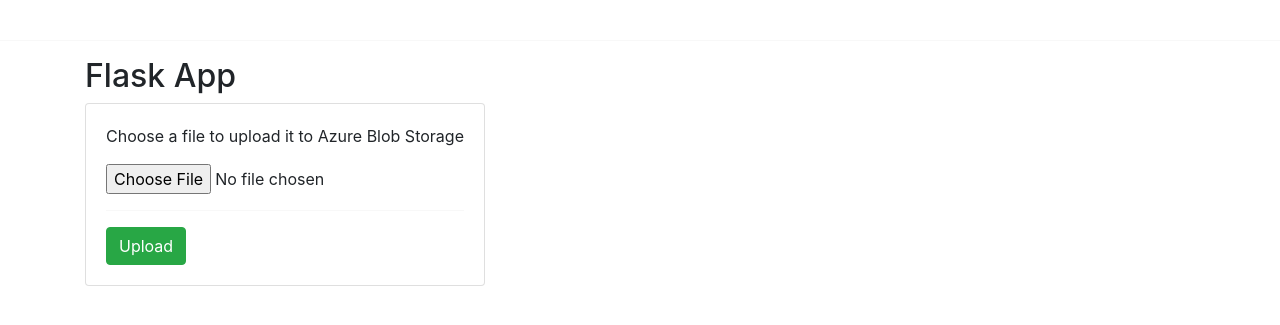
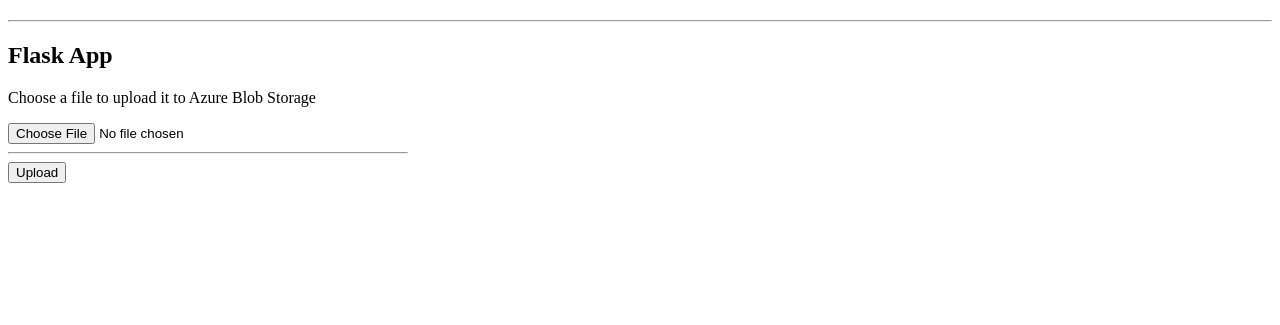
Before and after one commit to venom21adi/flaskdemoapp, a Flask app: template templates/index.html in a window 1280 px wide. Shown: the top 325 px of the page. Run offline with Flask 3, Linux system fonts and the light colour scheme; the template is opened without the code that fills it, so the values that code supplies are empty; parts of the project's set-up code (start-up, migrations or seed data) failed here and were passed over; some libraries are stand-ins or nearby versions.

Commit message:
Add files via upload

```diff
--- a/templates/index.html
+++ b/templates/index.html
@@ -1,26 +1,7 @@
 <!DOCTYPE html>
 <html lang="en">
 <head>
-  <meta charset="utf-8" />
-  <link rel="apple-touch-icon" sizes="76x76" href="static/img/apple-icon.png">
-  <link rel="icon" type="image/png" href="../assets/img/favicon.png">
-  <meta http-equiv="X-UA-Compatible" content="IE=edge,chrome=1" />
-  <title>MyApp</title>
-  <meta content='width=device-width, initial-scale=1.0, maximum-scale=1.0, user-scalable=0, shrink-to-fit=no' name='viewport' />
-  <!-- Fonts and icons -->
-  <link href="https://fonts.googleapis.com/css?family=Montserrat:400,700,200" rel="stylesheet" />
-  <link href="https://maxcdn.bootstrapcdn.com/font-awesome/latest/css/font-awesome.min.css" rel="stylesheet">
-  <!-- CSS Files -->
-  <link href="static/css/bootstrap.min.css" rel="stylesheet" />
-  <link href="static/css/paper-dashboard.css?v=2.0.1" rel="stylesheet" />
-  <!-- CSS -->
-  <link href="static/demo/demo.css" rel="stylesheet" />
-  <meta charset="utf-8">
-  <meta name="viewport" content="width=device-width, initial-scale=1">
-  <link rel="stylesheet" href="https://maxcdn.bootstrapcdn.com/bootstrap/4.5.0/css/bootstrap.min.css">
-  <script src="https://ajax.googleapis.com/ajax/libs/jquery/3.5.1/jquery.min.js"></script>
-  <script src="https://cdnjs.cloudflare.com/ajax/libs/popper.js/1.16.0/umd/popper.min.js"></script>
-  <script src="https://maxcdn.bootstrapcdn.com/bootstrap/4.5.0/js/bootstrap.min.js"></script>
+
 </head>
 <body>
   <div class="navbar">
```
